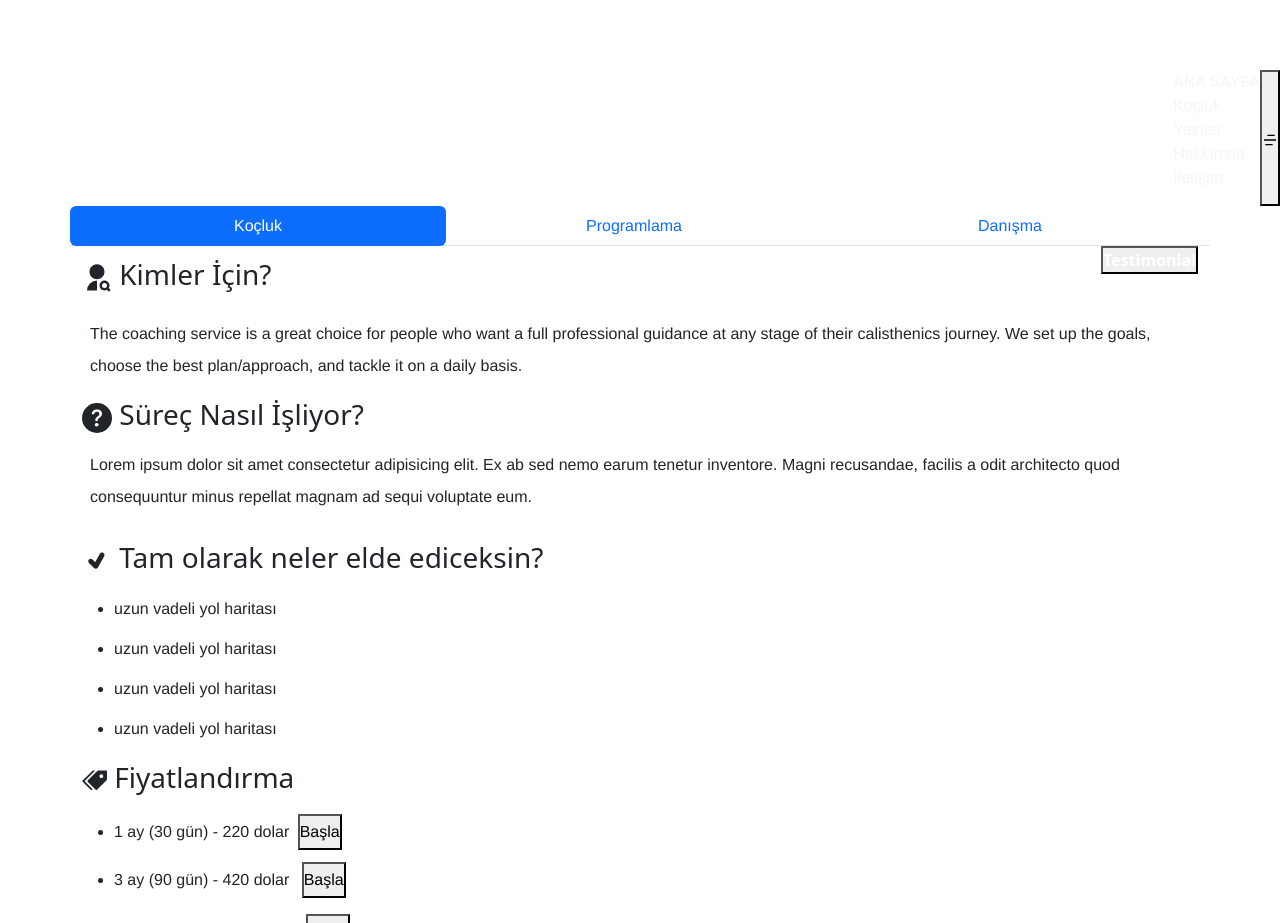
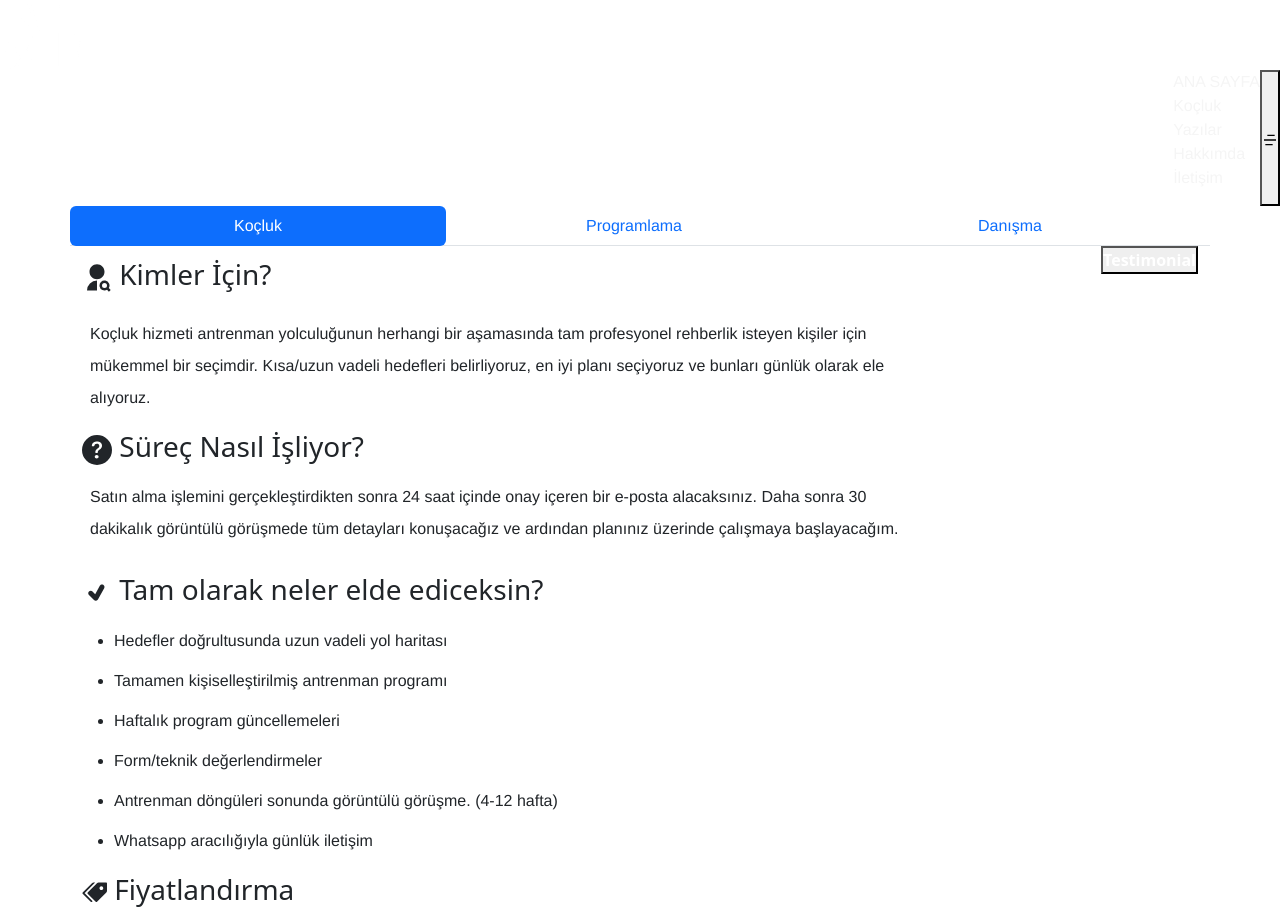
Before and after one commit to emirtetik/AliKurt-Fitness, a Next.js app: page /coaching in a window 1280 px wide. Shown: the top 923 px of the page. Built offline with nearby package versions, Linux system fonts and the light colour scheme.

Commit message:
coaching sekmesinde fiyatlar güncellendi.

```diff
--- a/pages/api/contact/index.js
+++ /dev/null
@@ -1,4 +0,0 @@
-export default function handler(req, res) {
-    console.log(req.body);
-    res.send(200);
-  }
--- a/pages/coaching.js
+++ b/pages/coaching.js
@@ -39,30 +39,29 @@ import {ImPriceTags} from "react-icons/im"
   <Tab eventKey={1} title="Koçluk" className='nav-item '>
     <button onClick={() => smoothScroll(testimonialDiv.current)} id='button' className=' text-white fw-bold float-end'>Testimonial</button>
    <h3 className=' lh-lg mb-3' ><RiUserSearchFill size={30}/> Kimler İçin?</h3>
-   <p className='mb-3 m-2 lh-lg'>The coaching service is a great choice for people who want a full professional guidance at any stage of their calisthenics journey.
-     We set up the goals, choose the best plan/approach, and tackle it on a daily basis.</p>
+   <p className='mb-3 m-2 lh-lg w-75'>Koçluk hizmeti antrenman yolculuğunun herhangi bir aşamasında tam profesyonel rehberlik isteyen kişiler için mükemmel bir seçimdir. Kısa/uzun vadeli hedefleri belirliyoruz, en iyi planı seçiyoruz ve bunları günlük olarak ele alıyoruz.</p>
      <h3 className='mb-3'>  <BsQuestionCircleFill size={30} /> Süreç Nasıl İşliyor?</h3>
-     <p className='mb-3 m-2 lh-lg'>Lorem ipsum dolor sit amet consectetur adipisicing elit. Ex ab sed nemo earum tenetur inventore. Magni recusandae, facilis a odit architecto quod consequuntur minus repellat magnam ad sequi voluptate eum.</p>
+     <p className='mb-3 m-2 lh-lg w-75'>  Satın alma işlemini gerçekleştirdikten sonra  24 saat içinde onay içeren bir e-posta alacaksınız. Daha sonra 30 dakikalık görüntülü görüşmede tüm detayları konuşacağız ve ardından planınız üzerinde çalışmaya başlayacağım.</p>
      <h3 className='lh-lg mb-2'> <TiTick size={30} /> Tam olarak neler elde ediceksin?</h3>
      <ul className='mb-3 lh-lg'>
-      <li className='mb-2'>uzun vadeli yol haritası</li>
-      <li className='mb-2'>uzun vadeli yol haritası</li>
-
-      <li className='mb-2'>uzun vadeli yol haritası</li>
-
-      <li className='mb-2'>uzun vadeli yol haritası</li>
+      <li className='mb-2'>	Hedefler doğrultusunda uzun vadeli yol haritası</li>
+      <li className='mb-2'>	Tamamen kişiselleştirilmiş antrenman programı</li>
+      <li className='mb-2'>	Haftalık program güncellemeleri</li>
+      <li className='mb-2'>	Form/teknik değerlendirmeler</li>
+      <li className='mb-2'>	Antrenman döngüleri sonunda görüntülü görüşme. (4-12 hafta)</li>
+      <li className='mb-2'>	Whatsapp aracılığıyla günlük iletişim</li>
 
      </ul>
      <h3 className='mb-3'><ImPriceTags size={25}/> Fiyatlandırma</h3>
      <ul className='mb-3 lh-lg'>
-      <li>1 ay (30 gün) - 220 dolar  <button className='m-1' id='button'>
+      <li>Aylık (30 gün) - 1400 ₺  <button className='m-1' id='button'>
       Başla
 </button>
       </li>
-      <li>3 ay (90 gün) - 420 dolar   <button className='m-2' id='button'>
+      <li>3 ay (90 gün) - 3400 ₺  <button className='m-2' id='button'>
   Başla
 </button>  </li>
-      <li>6 ay (180 gün) - 520 dolar
+      <li>6 ay (180 gün) -  6600 ₺
       <button  id='button' className='m-2'>
       Başla
 </button>
@@ -111,7 +110,7 @@ import {ImPriceTags} from "react-icons/im"
               <textarea  id="frm-message"  name="message" className="form-control rounded-4"  placeholder="Aklında ne var?"></textarea>
             </div>
             <button id='btn1' className='m-3 float-end' type='submit' >
-            <span><BsFillSendCheckFill/> Satın Al</span>
+            <span><BsFillSendCheckFill/> Gönder</span>
 </button>
 
           </div>
@@ -123,30 +122,26 @@ import {ImPriceTags} from "react-icons/im"
   <Tab eventKey={2} title="Programlama">
   <button onClick={() => smoothScroll(testimonialDiv.current)} id='button' className=' text-light fw-bold float-end'>Testimonial</button>
   <h3 className=' lh-lg mb-3' ><RiUserSearchFill size={30}/> Kimler İçin?</h3>
-   <p className='mb-3 m-2 lh-lg'>The coaching service is a great choice for people who want a full professional guidance at any stage of their calisthenics journey.
-     We set up the goals, choose the best plan/approach, and tackle it on a daily basis.</p>
+   <p className='mb-3 m-2 lh-lg w-75'>Programlama hizmeti antrenman yolculuğunun herhangi bir aşamasında hedeflerine uygun kısa ve uzun vadeli program isteyen, çok fazla detaya odaklanılmasına ihtiyaç duymayan kişiler için mükemmel bir seçimdir.</p>
      <h3 className='mb-3'>  <BsQuestionCircleFill size={30} /> Süreç Nasıl İşliyor?</h3>
-     <p className='mb-3 m-2 lh-lg'>Lorem ipsum dolor sit amet consectetur adipisicing elit. Ex ab sed nemo earum tenetur inventore. Magni recusandae, facilis a odit architecto quod consequuntur minus repellat magnam ad sequi voluptate eum.</p>
+     <p className='mb-3 m-2 lh-lg w-75'>Satın alma işlemini gerçekleştirdikten sonra  24 saat içinde onay içeren bir e-posta alacaksınız. Daha sonra 30 dakikalık görüntülü toplantıda tüm detayları konuşacağız ve ardından plan üzerinde çalışmaya başlayacağım.</p>
      <h3 className='lh-lg mb-2'> <TiTick size={30} /> Tam olarak neler elde ediceksin?</h3>
      <ul className='mb-3 lh-lg'>
-      <li className='mb-2'>uzun vadeli yol haritası</li>
-      <li className='mb-2'>uzun vadeli yol haritası</li>
+      <li className='mb-2'>	Tamamen kişiselleştirilmiş antrenman programı</li>
+      <li className='mb-2'>	İlk antrenman haftasının sonunda form/teknik geri bildirimleri</li>
+      <li className='mb-2'>	Biten antrenman döngüleri sonrası görüntülü görüşme ve raporlama (6-12 hafta)</li>
+     </ul>
 
-      <li className='mb-2'>uzun vadeli yol haritası</li>
-
-      <li className='mb-2'>uzun vadeli yol haritası</li>
-
-     </ul>
      <h3 className='mb-3'><ImPriceTags size={25}/> Fiyatlandırma</h3>
      <ul className='mb-3 lh-lg'>
-      <li>1 ay (30 gün) - 220 dolar  <button className='m-1' id='button'>
+      <li>6 Haftalık (42 gün) - 1050 ₺  <button className='m-1' id='button'>
       Başla
 </button>
       </li>
-      <li>3 ay (90 gün) - 420 dolar   <button className='m-2' id='button'>
+      <li>3 ay (90 gün) - 1700 ₺   <button className='m-2' id='button'>
   Başla
 </button>  </li>
-      <li>6 ay (180 gün) - 520 dolar
+      <li>6 ay (180 gün) - 3400 ₺
       <button  id='button' className='m-2'>
       Başla
 </button>
@@ -194,7 +189,7 @@ import {ImPriceTags} from "react-icons/im"
               <textarea className="form-control rounded-4" placeholder="Aklında Ne Var..."></textarea>
             </div>
             <button id='btn1' className='m-3 float-end' >
-            <span><BsFillSendCheckFill/> Satın Al</span>
+            <span><BsFillSendCheckFill/> Gönderl</span>
 </button>
 
           </div>
@@ -207,24 +202,21 @@ import {ImPriceTags} from "react-icons/im"
   <button onClick={() => smoothScroll(testimonialDiv.current)} id='button' className=' text-light fw-bold float-end'>Testimonial</button>
 
   <h3 className=' lh-lg' ><RiUserSearchFill size={30}/> Kimler İçin?</h3>
-   <p className='mb-3 m-2 lh-lg'>The coaching service is a great choice for people who want a full professional guidance at any stage of their calisthenics journey.
-     We set up the goals, choose the best plan/approach, and tackle it on a daily basis.</p>
+   <p className='mb-3 m-2 lh-lg w-75'>Danışmanlık hizmeti, yardıma ihtiyaç duydukları belirli bir konuda soruları olan ve bunlara çözüm arayan kişiler içindir. Programınız , antrenman sürenizin organizasyonu, egzersiz teknikleriniz veya yorgunluk yönetimi vb gibi konularda yardım arıyorsanız danışmanlık hizmeti tam size göre.</p>
      <h3 className='mb-3 '><BsQuestionCircleFill size={30}  className='m-2'/>Süreç Nasıl İşliyor?</h3>
-     <p className='mb-3 m-2 lh-lg'>Lorem ipsum dolor sit amet consectetur adipisicing elit. Ex ab sed nemo earum tenetur inventore. Magni recusandae, facilis a odit architecto quod consequuntur minus repellat magnam ad sequi voluptate eum.</p>
+     <p className='mb-3 m-2 lh-lg w-75'>Satın alma işlemini gerçekleştirdikten sonra  24 saat içinde onay içeren bir e-posta alacaksınız. Daha sonra size daha detaylı sorular soracağım ve görüntülü görüşmemizin zamanını belirleyeceğiz.</p>
      <h3 className='mb-3 lh-lg'> <TiTick size={30} /> Tam olarak neler elde ediceksin?</h3>
      <ul className='mb-3 lh-lg'>
-      <li className='mb-2'>uzun vadeli yol haritası</li>
-      <li className='mb-2'>uzun vadeli yol haritası</li>
+      <li className='mb-2'>	İhtiyaç duyduğunuz konulara kişisel çözümler ve rehberlik</li>
+      <li className='mb-2'>	E-postanıza gönderilen , hazırlık notlarımı içeren kişisel PDF dosyası</li>
 
-      <li className='mb-2'>uzun vadeli yol haritası</li>
 
-      <li className='mb-2'>uzun vadeli yol haritası</li>
 
      </ul>
      <h3 className='mb-3'><ImPriceTags size={25}/> Fiyatlandırma</h3>
      <ul className='mb-3 lh-lg'>
 
-      <li>60 dakika + PDF - 80 $
+      <li>60 dakika + PDF - 425 ₺
       <button  id='button' className='m-2'>
       Başla
 </button>
@@ -272,7 +264,7 @@ import {ImPriceTags} from "react-icons/im"
               <textarea className="form-control rounded-4" placeholder="Aklında Ne Var..."></textarea>
             </div>
             <button id='btn1' className='m-3 float-end' type='submit' >
-            <span><BsFillSendCheckFill/> Satın Al</span>
+            <span><BsFillSendCheckFill/>Gönder</span>
 </button>
 
           </div>
--- a/pages/index.js
+++ b/pages/index.js
@@ -25,7 +25,7 @@ export default function Home() {
       description={"Emir Tetik Frontend Developer Portfolio, web teknolojileri kullanıp üreten bir yazılımcı.I am a Front End Web Developer creating Front End of Websites and Web Applications."}
 
       />
-      <div className="home">
+      <div className="home ">
 
       <Carousel fade interval={3000}>
       <Carousel.Item>
@@ -79,7 +79,7 @@ export default function Home() {
                   <div className=' h3 w-75 mx-auto p-3   ' data-aos="zoom-out">
                     <p  className='  mx-auto'>Koçluk ve diğer hizmetler genel fitness, direnç antremanlarının birçok dalını içermektedir.</p>
                     <ul className=' py-4 d-grid text-start justify-content-center'>
-                      <li><TiTick size={40} />Streetlifting(Pull up, Dips, Squat , Muscle Up 1 Rm)</li>
+                      <li><TiTick size={40} />Streetlifting (Dips,Push Up, Squat , Muscle Up 1 Rm)</li>
                       <li><TiTick size={40} />Esnetik Fizik</li>
                       <li><TiTick size={40} />Calisthenics Skills (Muscle Up, F.Lever, Handstand Push Up vb.)</li>
                       <li><TiTick size={40} />Powerlifting</li>
--- a/styles/coaching.css
+++ b/styles/coaching.css
@@ -1,3 +1,7 @@
+.clearfix p{
+  text-indent:50px;
+
+}
 .nav-pills .nav-link{
     color: rgba(255, 255, 255, 0.582);
 }
--- a/styles/contact.css
+++ b/styles/contact.css
@@ -47,6 +47,10 @@
     background: #89cff08c;
 
   }
+  .form-group  .input-group select{
+    background: #89cff08c;
+
+  }
    .user-label {
     position: absolute;
     left: 15px;
```
Also changed, not shown: pages/contact.js (+9 -2 lines).
